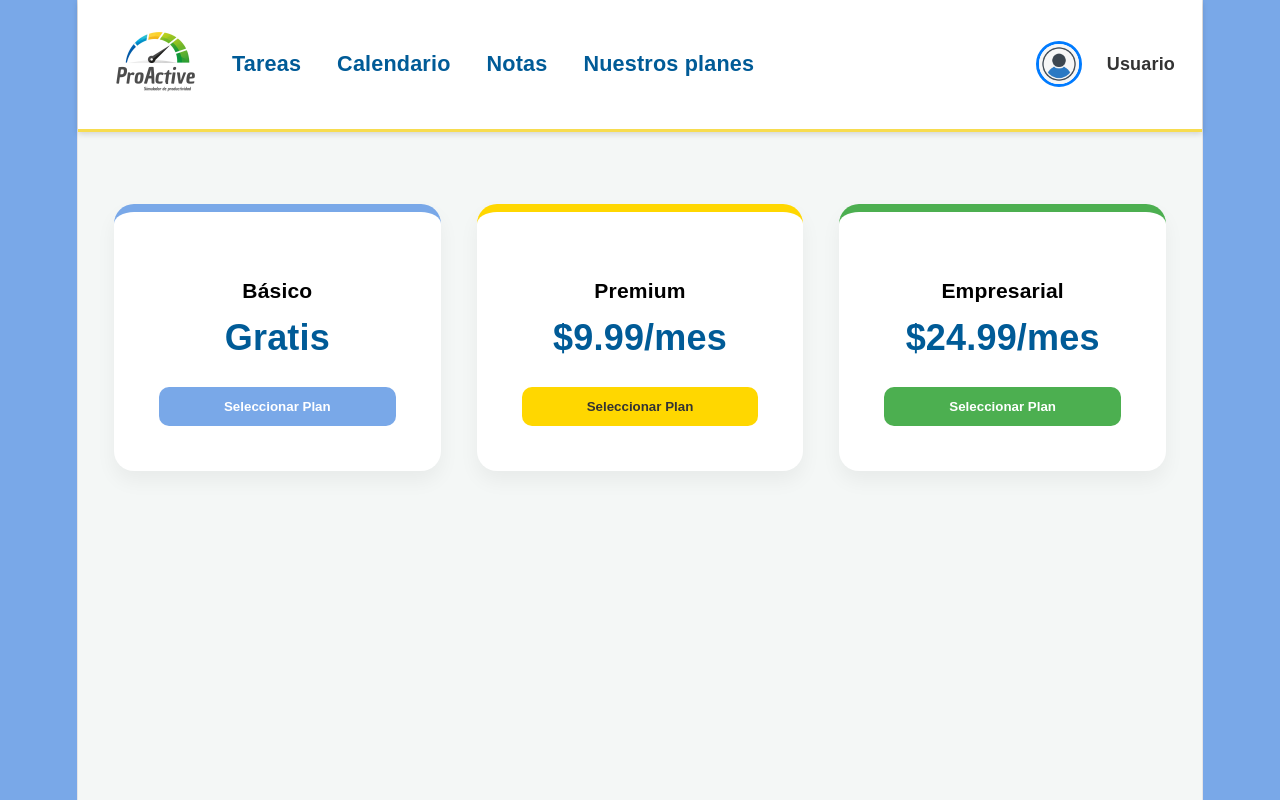
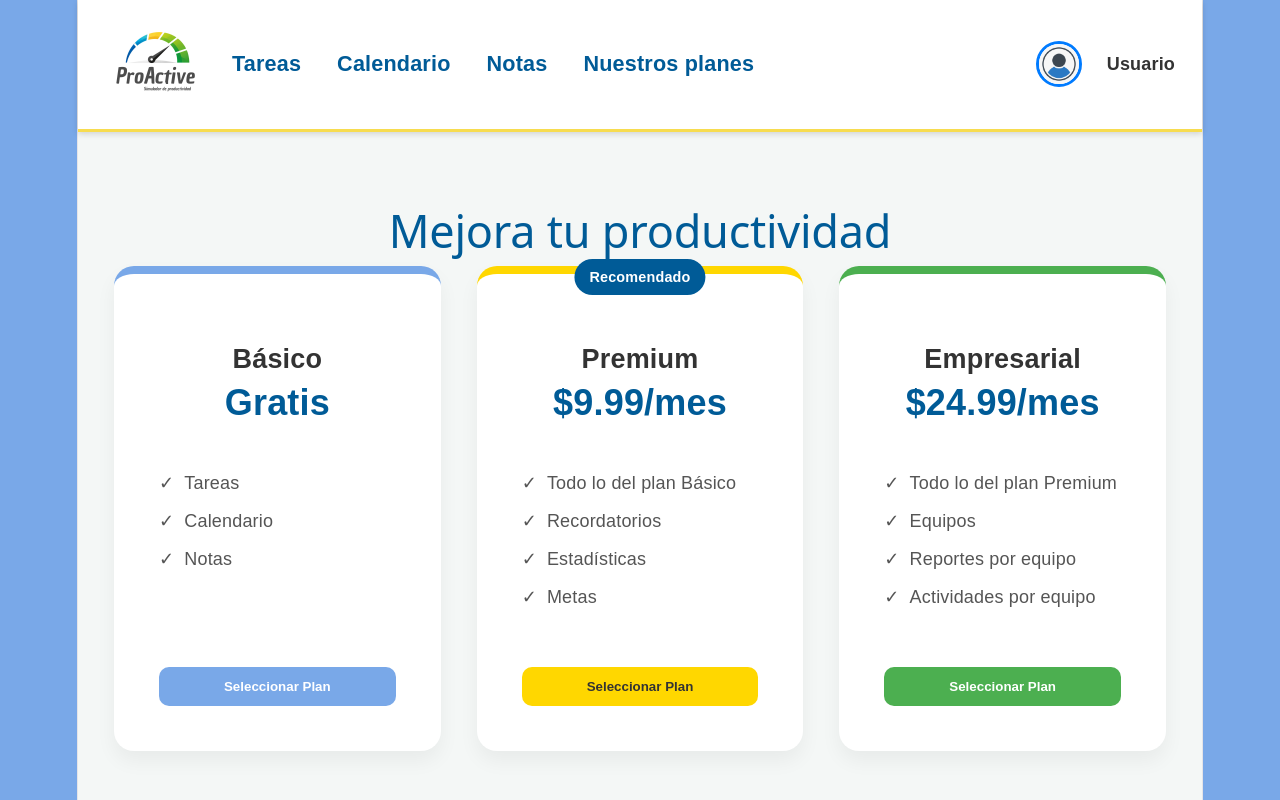
Before and after one commit to KiranRivera/ProActive, a React (Vite) app in the folder simulador-productividad/: page /plans in a window 1280 px wide. Shown: the top 800 px of the page. Built offline with nearby package versions, Linux system fonts and the light colour scheme; no server answers; a web font is replaced by a local one.

Commit message:
conexión con el backend

```diff
--- a/simulador-productividad/src/components/Plans.jsx
+++ b/simulador-productividad/src/components/Plans.jsx
@@ -23,15 +23,12 @@ function Plans() {
         try {
             const response = await axios.patch(`${API_BASE}/update-plan`, {
                 userId: userId,
-                newPlan: planId // Enviará "basico", "premium" o "empresarial"
+                newPlan: planId
             });
 
             if (response.status === 200) {
                 localStorage.setItem("userPlan", planId);
-
-                // Disparamos el evento para que el Header se actualice al instante
                 window.dispatchEvent(new Event("planUpdated"));
-
                 alert(`¡Felicidades! Ahora tienes el plan ${planId}`);
             }
         } catch (err) {
@@ -42,36 +39,49 @@ function Plans() {
         }
     };
 
-    // Ajustamos los IDs para que coincidan con la lógica del Header
     const planes = [
         {
             id: "basico",
             nombre: "Básico",
             precio: "Gratis",
-            clase: "plan-basico-card"
+            clase: "plan-basico-card",
+            beneficios: ["Tareas", "Calendario", "Notas"]
         },
         {
             id: "premium",
             nombre: "Premium",
             precio: "$9.99/mes",
             clase: "plan-premium-card",
-            destacado: true
+            destacado: true,
+            beneficios: ["Todo lo del plan Básico", "Recordatorios", "Estadísticas", "Metas"]
         },
         {
             id: "empresarial",
             nombre: "Empresarial",
             precio: "$24.99/mes",
-            clase: "plan-business-card"
+            clase: "plan-business-card",
+            beneficios: ["Todo lo del plan Premium", "Equipos", "Reportes por equipo", "Actividades por equipo"]
         }
     ];
 
     return (
         <div className="plans-wrapper">
+            <h2 className="plans-main-title">Mejora tu productividad</h2>
             <div className="plans-grid">
                 {planes.map((plan) => (
                     <div key={plan.id} className={`plan-card ${plan.clase} ${plan.destacado ? 'destacado' : ''}`}>
-                        <h3>{plan.nombre}</h3>
+                        {plan.destacado && <span className="badge-destacado">Recomendado</span>}
+                        <h3 className="plan-nombre">{plan.nombre}</h3>
                         <div className="plan-precio">{plan.precio}</div>
+
+                        <ul className="plan-beneficios">
+                            {plan.beneficios.map((beneficio, index) => (
+                                <li key={index} className="beneficio-item">
+                                    <span className="check-icon">✓</span> {beneficio}
+                                </li>
+                            ))}
+                        </ul>
+
                         <button
                             className="btn-plan"
                             onClick={() => handleSelectPlan(plan.id)}
```
